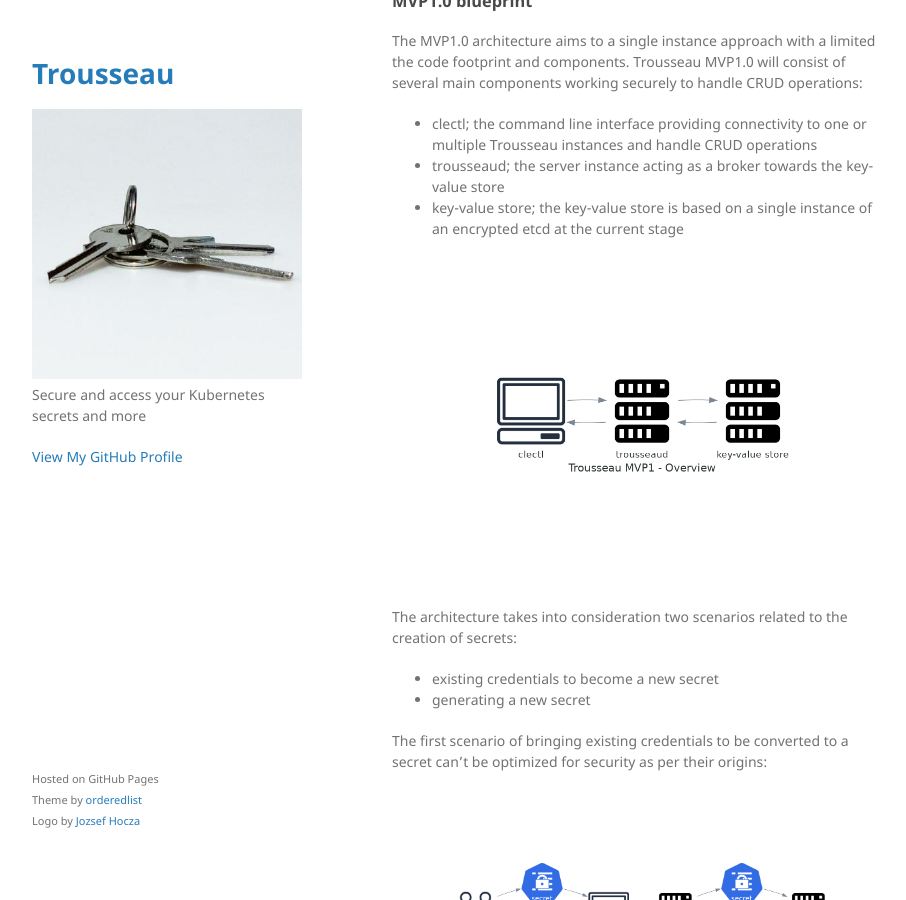
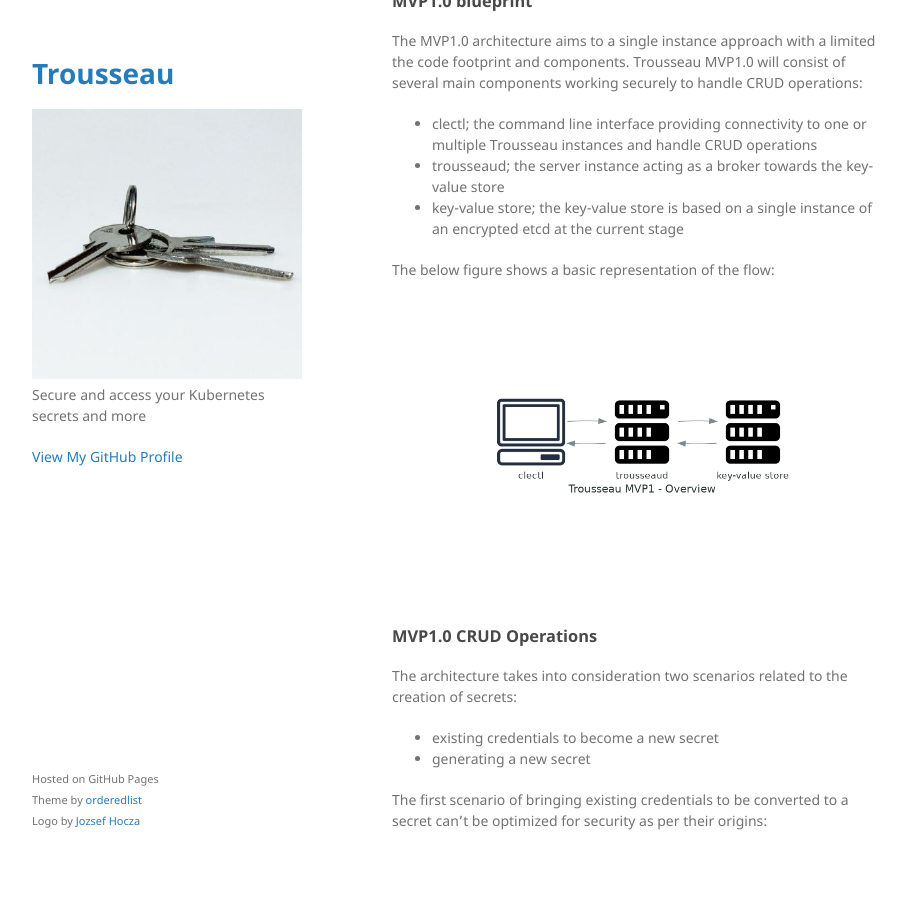
Before and after one commit to Trousseau-io/trousseau-io.github.io, a Jekyll site: the page built from 001-architecture.md, in a window 1280 px wide and 900 px high, scrolled down 811 px. Shown: the whole window, without its empty margins (178-1084 px from the left). Built offline with Jekyll 4.4.1, drawn with Linux system fonts in a browser that asks for light colours.

Commit message:
working on MVP1 architecture

```diff
--- a/001-architecture.md
+++ b/001-architecture.md
@@ -35,8 +35,10 @@
 * trousseaud; the server instance acting as a broker towards the key-value store
 * key-value store; the key-value store is based on a single instance of an encrypted etcd at the current stage
 
+The below figure shows a basic representation of the flow:
 ![mvp1overview](https://raw.githubusercontent.com/Trousseau-io/trousseau-io.github.io/main/assets/diagrams/trousseau_mvp1_-_overview.png)
 
+### MVP1.0 CRUD Operations
 The architecture takes into consideration two scenarios related to the creation of secrets:
 * existing credentials to become a new secret
 * generating a new secret
```
